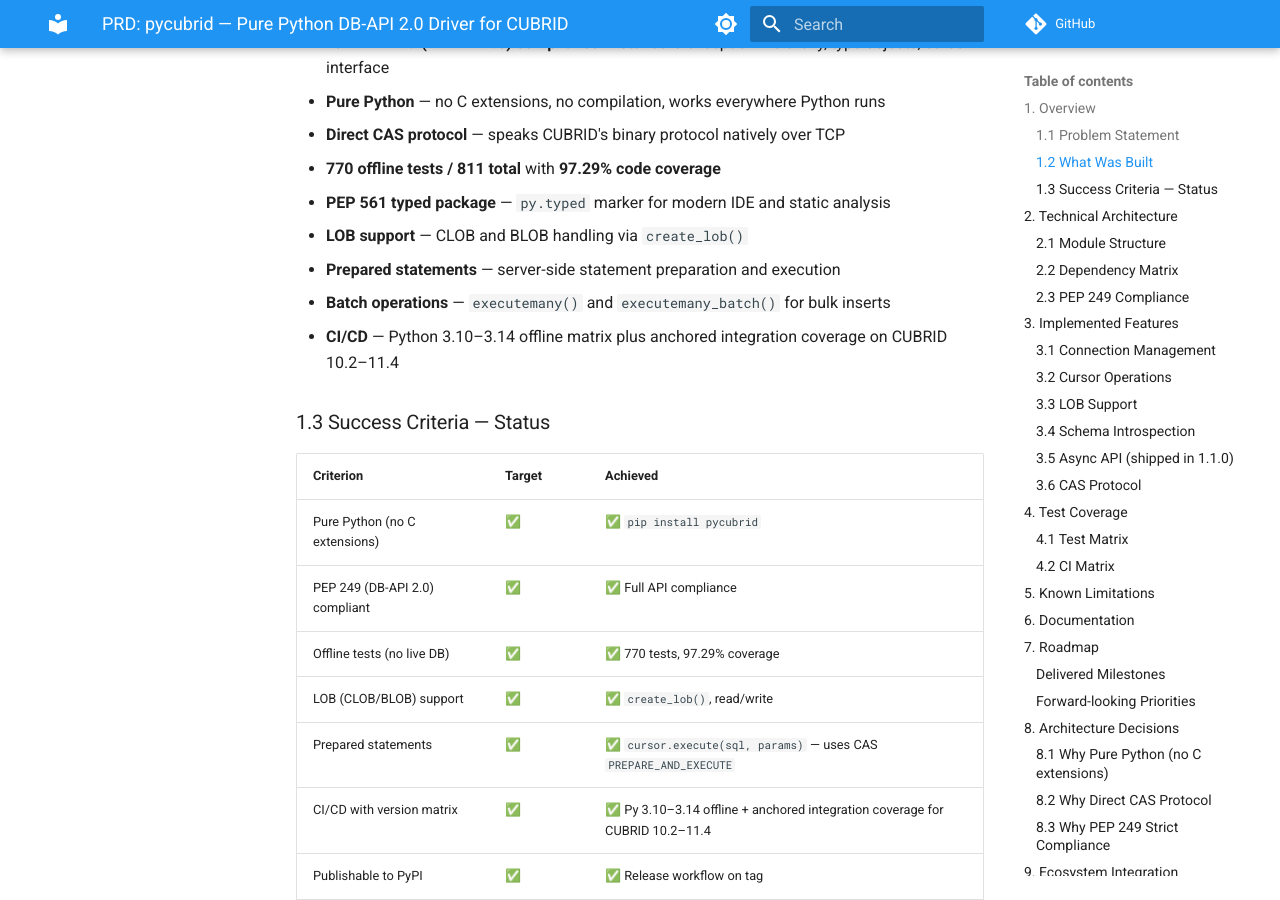
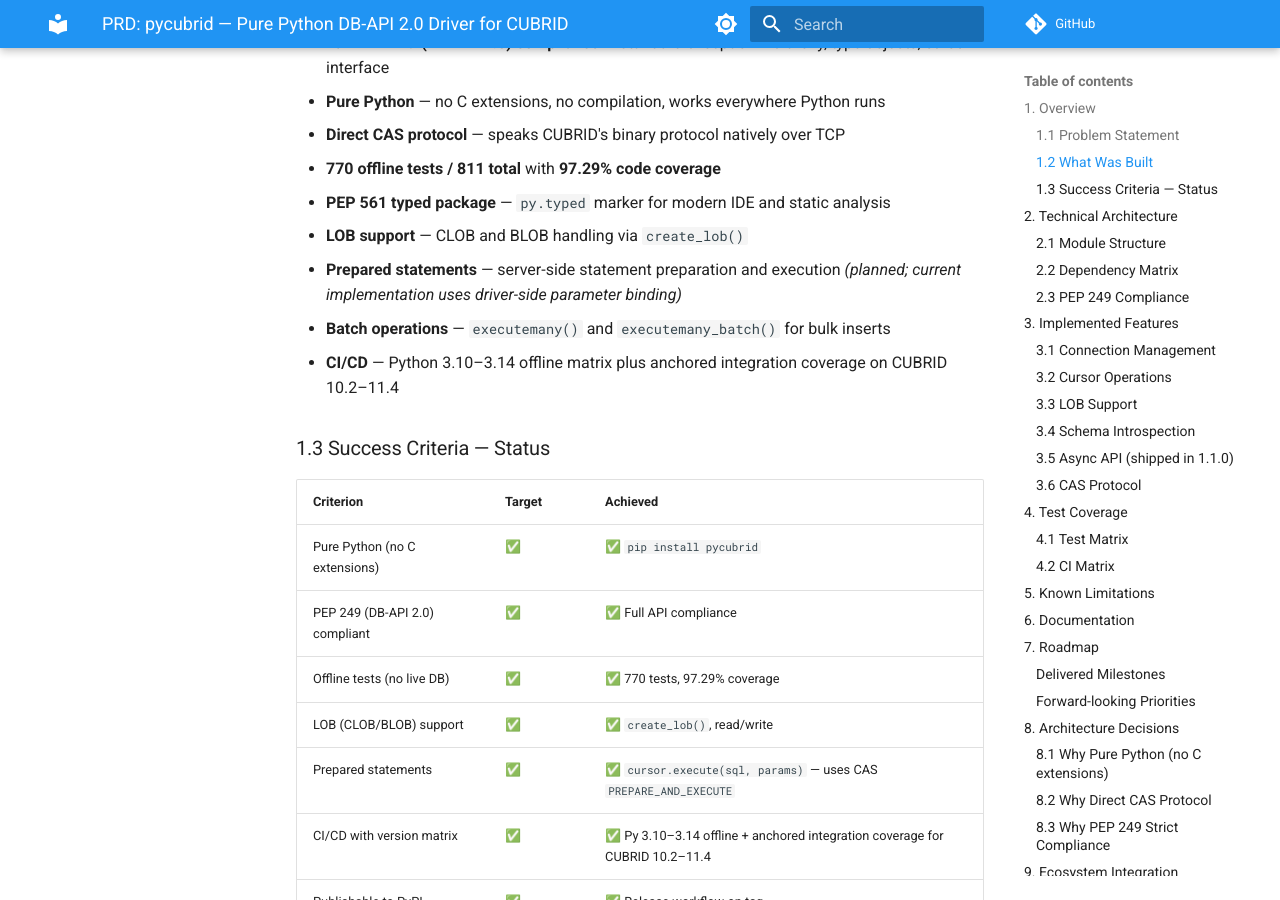
Before and after one commit to cubrid-lab/pycubrid, an MkDocs documentation site: the page built from docs/PRD.md, in a window 1280 px wide and 900 px high, scrolled down 992 px. Built offline with MkDocs 1.6.1 and Material for MkDocs 9.7.7, drawn with Linux system fonts in a browser that asks for light colours; comment, search, counter and statistics services are not loaded.

Commit message:
docs: clarify driver-side parameter binding semantics
README FAQ, ARCHITECTURE.md, and PRD.md now explicitly state that
pycubrid uses driver-side escaping/interpolation rather than server-side
prepared statement binding. This sets correct expectations for users
regarding the security model and performance characteristics.

Closes #131

```diff
--- a/docs/PRD.md
+++ b/docs/PRD.md
@@ -38,7 +38,7 @@
 - **770 offline tests / 811 total** with **97.29% code coverage**
 - **PEP 561 typed package** — `py.typed` marker for modern IDE and static analysis
 - **LOB support** — CLOB and BLOB handling via `create_lob()`
-- **Prepared statements** — server-side statement preparation and execution
+- **Prepared statements** — server-side statement preparation and execution *(planned; current implementation uses driver-side parameter binding)*
 - **Batch operations** — `executemany()` and `executemany_batch()` for bulk inserts
 - **CI/CD** — Python 3.10–3.14 offline matrix plus anchored integration coverage on CUBRID 10.2–11.4
 
```
Also changed, not shown: README.md (+2 -0 lines), docs/ARCHITECTURE.md (+1 -1 lines).
